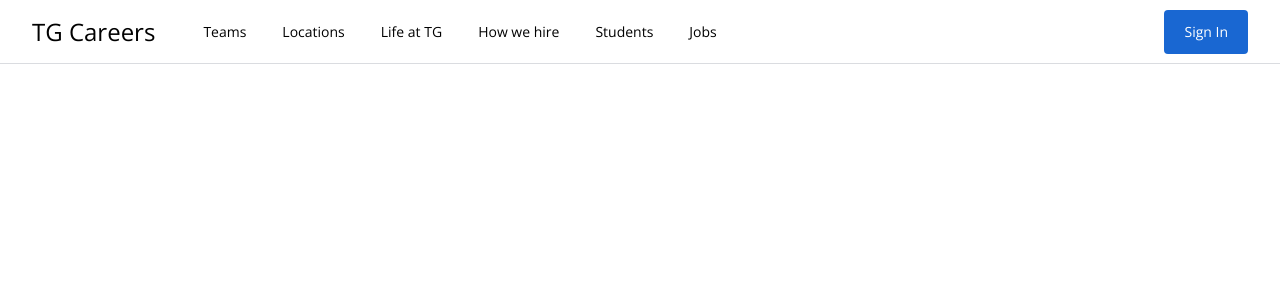
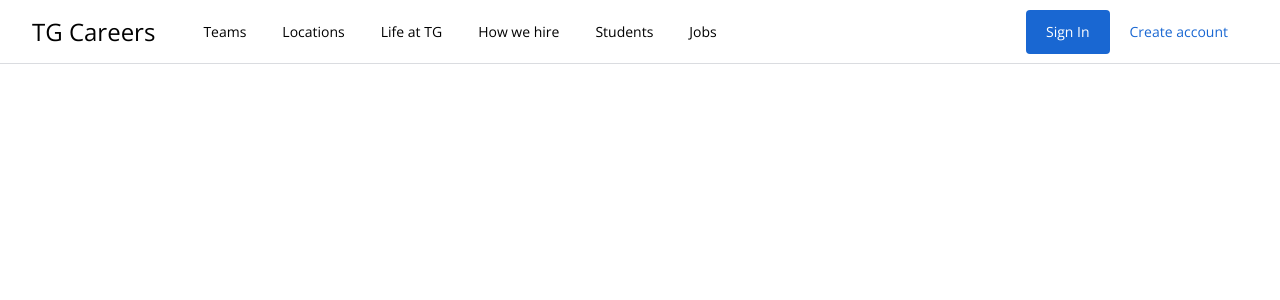
Before and after one commit to lilitha-mdlalana/vue_job_search, a Vue app: page / in a window 1280 px wide. Shown: the top 300 px of the page. Built offline with nearby package versions, Linux system fonts and the light colour scheme.

Commit message:
Customize ActionButton component

```diff
--- a/src/components/ActionButton.vue
+++ b/src/components/ActionButton.vue
@@ -1,5 +1,5 @@
 <template>
-  <button :class="{ primary: primary }">
+  <button :class="buttonClass">
     {{ text }}
   </button>
 </template>
@@ -7,13 +7,27 @@
 <script>
 export default {
   name: "ActionButton",
-  props: ["text"],
-  data() {
-    return {
-      primary: true,
-    };
+  props: {
+    text: {
+      type: String,
+      required: true,
+    },
+    type: {
+      type: String,
+      required: false,
+      default: "primary",
+      validator(value) {
+        return ["primary", "secondary"].includes(value);
+      },
+    },
   },
-  computed: {},
+  computed: {
+    buttonClass() {
+      return {
+        [this.type]: true,
+      };
+    },
+  },
 };
 </script>
 <style scoped>
@@ -23,4 +37,7 @@ button {
 .primary {
   @apply text-white bg-brand-blue-1 hover:shadow-blue;
 }
+.secondary {
+  @apply text-brand-blue-1 bg-transparent hover:bg-brand-blue-2 hover:text-white;
+}
 </style>
--- a/src/components/MainNav.vue
+++ b/src/components/MainNav.vue
@@ -24,6 +24,7 @@
           <profile-image
             v-if="isLoggedIn"
             data-test="profile-image"
+            type="primary"
             @click="logoutUser"
           />
           <action-button
@@ -32,6 +33,7 @@
             text="Sign In"
             @click="loginUser"
           />
+          <action-button type="secondary" text="Create account" />
         </div>
       </div>
     </div>
--- a/tailwind.config.js
+++ b/tailwind.config.js
@@ -11,6 +11,7 @@ module.exports = {
         "brand-gray-1": "#DADCE0",
         "brand-blue-1": "#1967d2",
         "brand-green-1": "#137333",
+        "brand-blue-2": "#4285f4",
       },
       boxShadow: {
         blue: "0 0 3px 3px #4285f4",
```
